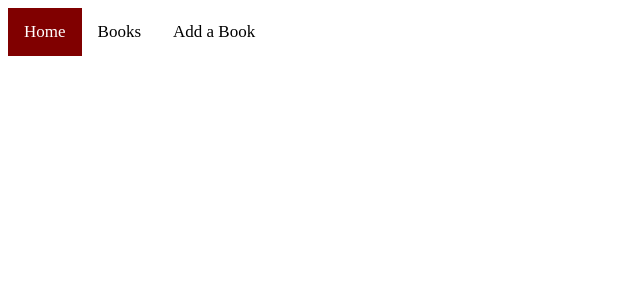
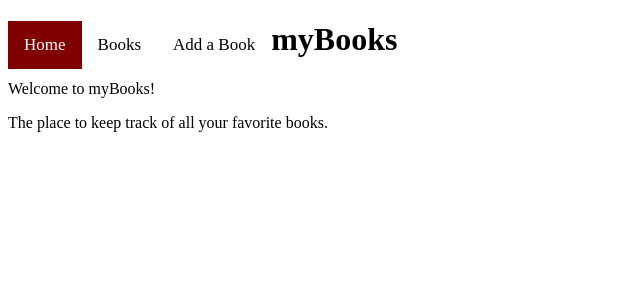
Before and after one commit to Motty-har/phase-2-project, a React (Create React App) app: page / in a window 1280 px wide. Shown: the top 300 px of the page, without its empty margins (0-640 px from the left). Built offline with nearby package versions, Linux system fonts and the light colour scheme.

Commit message:
added home componenet

```diff
--- a/src/App.js
+++ b/src/App.js
@@ -1,4 +1,5 @@
 import React, {useEffect, useState} from 'react';
+import Home from './Home';
 import NavBar from "./NavBar"
 import './App.css';
 
@@ -7,6 +8,7 @@ function App() {
   return (
     <div className="App">
       <NavBar />
+      <Home />
     </div>
   );
 }
--- /dev/null
+++ b/src/Home.js
@@ -0,0 +1,13 @@
+import React from "react";
+
+function Home(){
+    return(
+        <div class="home">
+            <h1>myBooks</h1>
+            <p>Welcome to myBooks!</p>
+            <p>The place to keep track of all your favorite books.</p>
+        </div>
+    )
+}
+
+export default Home
```
